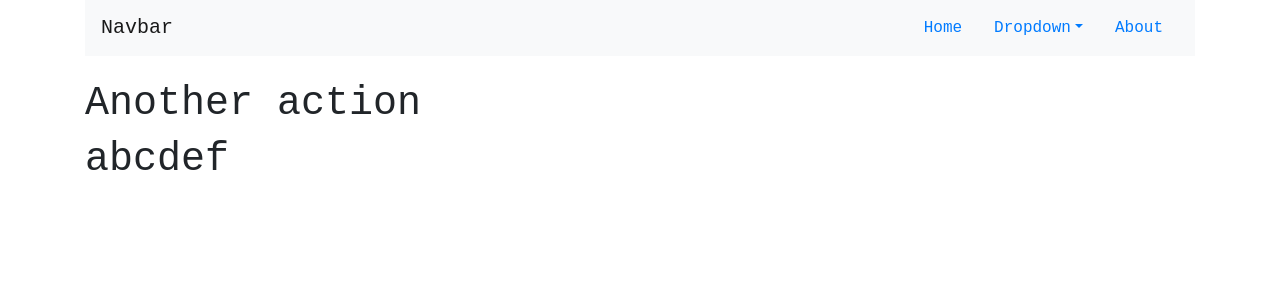
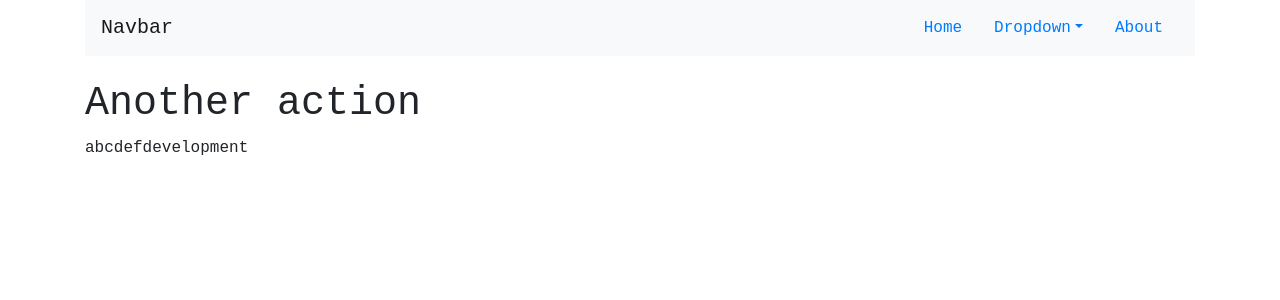
Before and after one commit to qcjn/react-bootstrap-pudriu, a React (Create React App) app: page /another in a window 1280 px wide. Shown: the top 300 px of the page. Built offline with nearby package versions, Linux system fonts and the light colour scheme.

Commit message:
1 file modified

```diff
--- a/Another.js
+++ b/Another.js
@@ -3,6 +3,8 @@ import Layout from "./Layout";
 
 export default () => (
   <Layout>
-    <h1>Another action</h1><h1>{process.env.REACT_APP_FOO}</h1>
+    <h1>Another action</h1>
+    {process.env.REACT_APP_FOO}
+    {process.env.NODE_ENV}
   </Layout>
 )
```
